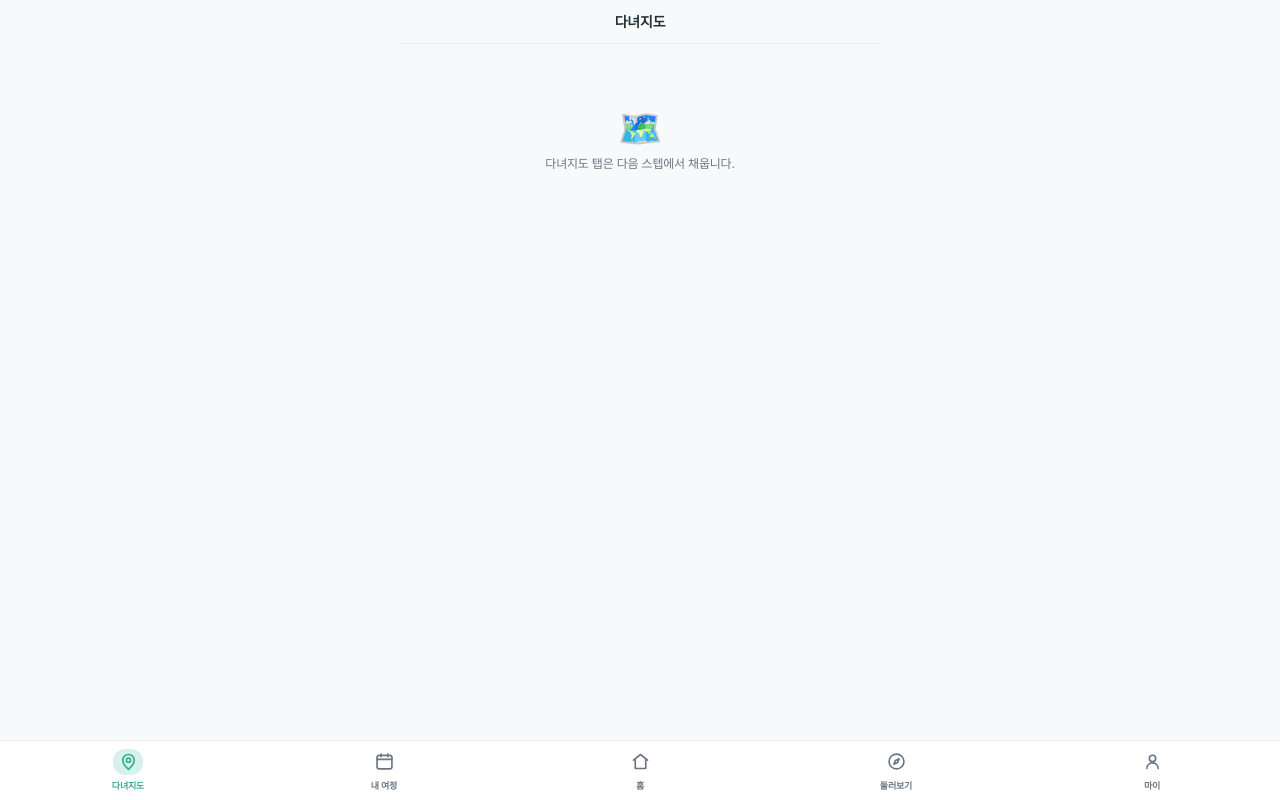
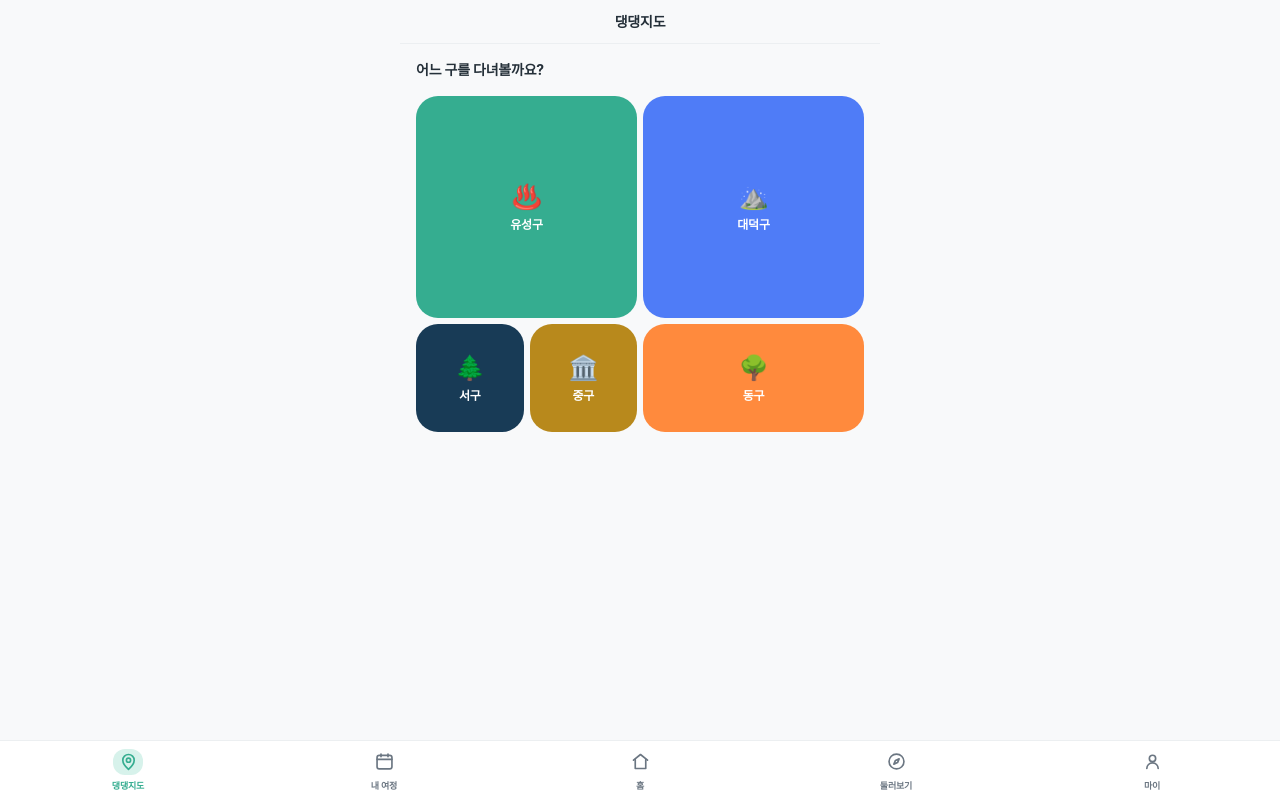
Before and after one commit to seolkimleeseon/daejourneyu, a Next.js app in the folder frontend/: page /map in a window 1280 px wide. Built offline with nearby package versions, Linux system fonts and the light colour scheme; a web font is replaced by a local one.

Commit message:
feat: 댕댕지도로 개편 — 일러스트 지도 + 강아지 이동 연출

```diff
--- a/frontend/app/(shell)/map/page.tsx
+++ b/frontend/app/(shell)/map/page.tsx
@@ -1,11 +1,86 @@
+"use client";
+
+import { useEffect, useMemo, useState } from "react";
 import { TopBar } from "@/components/shell/TopBar";
-import { TabPlaceholder } from "@/components/shell/TabPlaceholder";
+import { Tag } from "@/components/ui/Tag";
+import { PlaceCard } from "@/components/place/PlaceCard";
+import { DistrictMap } from "@/components/map/DistrictMap";
+import { TravelingDog } from "@/components/map/TravelingDog";
+import { usePlaces } from "@/hooks/usePlaces";
+import { CATEGORIES, filterPlaces } from "@/lib/placeFilters";
+import type { DaejeonDistrict, PlaceCategory } from "@/types";
+
+type MapStep = "districts" | "traveling" | "list";
 
 export default function MapPage() {
+  const { data: places = [], isLoading } = usePlaces();
+  const [step, setStep] = useState<MapStep>("districts");
+  const [district, setDistrict] = useState<DaejeonDistrict | null>(null);
+  const [category, setCategory] = useState<PlaceCategory | null>(null);
+
+  useEffect(() => {
+    if (step !== "traveling") return;
+    const timer = setTimeout(() => setStep("list"), 1150);
+    return () => clearTimeout(timer);
+  }, [step]);
+
+  const list = useMemo(
+    () => filterPlaces({ places, district, category }),
+    [places, district, category]
+  );
+
+  const handleSelectDistrict = (next: DaejeonDistrict) => {
+    setDistrict(next);
+    setCategory(null);
+    setStep("traveling");
+  };
+
   return (
     <>
-      <TopBar title="다녀지도" />
-      <TabPlaceholder emoji="🗺️" message="다녀지도 탭은 다음 스텝에서 채웁니다." />
+      <TopBar
+        title="댕댕지도"
+        rightSlot={
+          step === "list" ? (
+            <button type="button" onClick={() => setStep("districts")} className="text-xs">
+              구 다시 선택
+            </button>
+          ) : null
+        }
+      />
+
+      {step === "districts" ? (
+        <div className="px-4 pb-6 pt-4">
+          <div className="mb-4 text-sm font-bold text-ink">어느 구를 다녀볼까요?</div>
+          <DistrictMap onSelect={handleSelectDistrict} />
+        </div>
+      ) : step === "traveling" ? (
+        <TravelingDog destination={district ?? ""} />
+      ) : (
+        <div className="px-4 pb-6 pt-3">
+          <div className="mb-3 flex flex-wrap gap-1.5">
+            <Tag active={category === null} onClick={() => setCategory(null)}>
+              전체
+            </Tag>
+            {CATEGORIES.map((c) => (
+              <Tag key={c} active={category === c} onClick={() => setCategory(c)}>
+                {c}
+              </Tag>
+            ))}
+          </div>
+
+          <div className="flex flex-col gap-2.5">
+            {isLoading ? (
+              <div className="py-10 text-center text-xs text-ink-muted">불러오는 중…</div>
+            ) : list.length === 0 ? (
+              <div className="py-10 text-center text-xs text-ink-muted">
+                {district}에 조건에 맞는 장소가 아직 없어요.
+              </div>
+            ) : (
+              list.map((place) => <PlaceCard key={place.id} place={place} />)
+            )}
+          </div>
+        </div>
+      )}
     </>
   );
 }
--- a/frontend/app/globals.css
+++ b/frontend/app/globals.css
@@ -54,6 +54,41 @@
   --radius-lg: 12px;
   --radius-xl: 16px;
   --radius-2xl: 22px;
+
+  /* 댕댕지도 탭: 구 선택 후 강아지가 목적지로 달려가는 1회성 로딩 연출(TravelingDog) */
+  --animate-dog-run: dog-run 1.1s cubic-bezier(0.34, 1.15, 0.64, 1) forwards;
+}
+
+@keyframes dog-run {
+  0% {
+    left: 0%;
+    transform: translateY(-50%) rotate(0deg);
+  }
+  15% {
+    transform: translateY(calc(-50% - 4px)) rotate(-6deg);
+  }
+  30% {
+    left: 30%;
+    transform: translateY(-50%) rotate(0deg);
+  }
+  45% {
+    transform: translateY(calc(-50% - 4px)) rotate(6deg);
+  }
+  60% {
+    left: 55%;
+  }
+  75% {
+    left: 74%;
+    transform: translateY(calc(-50% - 4px)) rotate(-4deg);
+  }
+  90% {
+    left: 74%;
+    transform: translateY(-50%) scale(1.2);
+  }
+  100% {
+    left: 74%;
+    transform: translateY(-50%) scale(1);
+  }
 }
 
 :root {
--- /dev/null
+++ b/frontend/src/components/map/DistrictMap.tsx
@@ -0,0 +1,50 @@
+"use client";
+
+import type { DaejeonDistrict } from "@/types";
+import { cn } from "@/lib/cn";
+
+interface DistrictMapProps {
+  onSelect: (district: DaejeonDistrict) => void;
+}
+
+const REGIONS: Array<{ district: DaejeonDistrict; emoji: string; area: string; tone: string }> = [
+  { district: "유성구", emoji: "♨️", area: "yuseong", tone: "bg-brand" },
+  { district: "대덕구", emoji: "⛰️", area: "daedeok", tone: "bg-accent-purple" },
+  { district: "서구", emoji: "🌲", area: "seo", tone: "bg-accent-navy" },
+  { district: "중구", emoji: "🏛️", area: "jung", tone: "bg-accent-amber" },
+  { district: "동구", emoji: "🌳", area: "dong", tone: "bg-accent-coral" },
+];
+
+/**
+ * 실좌표 지도가 아니라, 대전 5개 구의 상대적 위치(유성·대덕은 북쪽, 서/중/동구는 남쪽 띠)를
+ * grid-template-areas로 본뜬 일러스트형 지도. 구 이름 버튼 그리드 대신 지도 모양으로 보이게 한다.
+ */
+export function DistrictMap({ onSelect }: DistrictMapProps) {
+  return (
+    <div
+      className="grid aspect-[4/3] w-full gap-1.5"
+      style={{
+        gridTemplateAreas:
+          '"yuseong yuseong daedeok daedeok" "yuseong yuseong daedeok daedeok" "seo jung dong dong"',
+        gridTemplateColumns: "repeat(4, 1fr)",
+        gridTemplateRows: "repeat(3, 1fr)",
+      }}
+    >
+      {REGIONS.map((region) => (
+        <button
+          key={region.district}
+          type="button"
+          onClick={() => onSelect(region.district)}
+          style={{ gridArea: region.area }}
+          className={cn(
+            "flex flex-col items-center justify-center gap-1 rounded-2xl text-white transition-transform active:scale-95",
+            region.tone
+          )}
+        >
+          <span className="text-2xl">{region.emoji}</span>
+          <span className="text-xs font-bold">{region.district}</span>
+        </button>
+      ))}
+    </div>
+  );
+}
--- /dev/null
+++ b/frontend/src/components/map/TravelingDog.tsx
@@ -0,0 +1,22 @@
+interface TravelingDogProps {
+  destination: string;
+}
+
+/** 구 선택 → 목록 전환 사이, 강아지가 목적지 핀까지 달려가는 짧은 1회성 로딩 연출. */
+export function TravelingDog({ destination }: TravelingDogProps) {
+  return (
+    <div className="flex flex-col items-center justify-center gap-4 px-5 py-20 text-center">
+      <div className="relative h-10 w-48">
+        <div className="absolute left-0 right-2 top-1/2 border-t-2 border-dashed border-line-strong" />
+        <span className="absolute right-0 top-1/2 -translate-y-1/2 text-lg">📍</span>
+        <span
+          className="animate-dog-run absolute text-2xl"
+          style={{ left: 0, top: "50%" }}
+        >
+          🐕
+        </span>
+      </div>
+      <div className="text-xs font-semibold text-ink-muted">{destination}(으)로 달려가는 중…</div>
+    </div>
+  );
+}
--- a/frontend/src/components/shell/BottomNav.tsx
+++ b/frontend/src/components/shell/BottomNav.tsx
@@ -24,7 +24,7 @@ const iconProps = {
 const TABS: NavTab[] = [
   {
     href: "/map",
-    label: "다녀지도",
+    label: "댕댕지도",
     icon: (
       <svg {...iconProps}>
         <path d="M12 21s-6.5-5.8-6.5-10.5a6.5 6.5 0 0 1 13 0C18.5 15.2 12 21 12 21z" />
```
Also changed, not shown: 2 other files (tests, documents, lock files or other folders).
